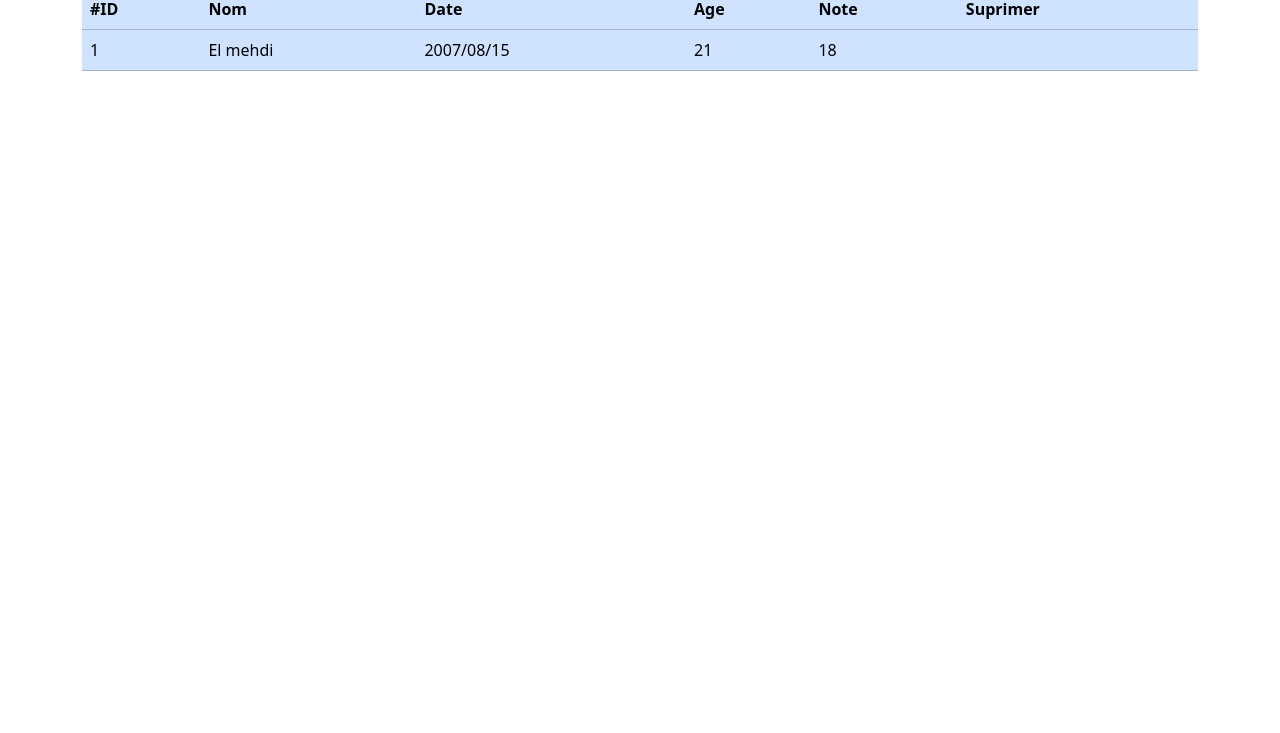
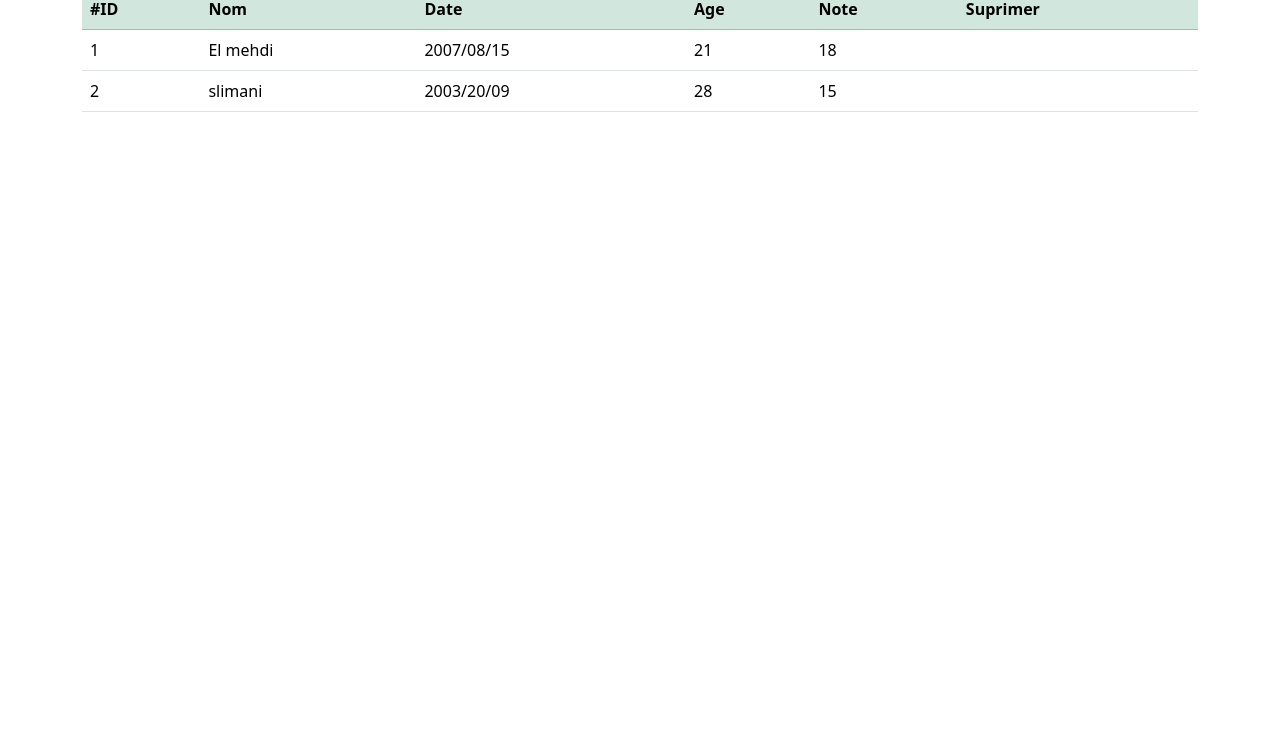
Before and after one commit to elmehdibk/Gestion_des_etudiants, a website with bundled scripts: page index.html in a window 1280 px wide. Shown: the part 67-800 px from the top of the page. Built offline with nearby package versions, Linux system fonts and the light colour scheme; data requests are answered from the project's data file.

Commit message:
add another user in databases and display that

```diff
--- a/db.json
+++ b/db.json
@@ -1,5 +1,7 @@
 {
     "edtudiants":[
         {"id":1,"name":"El mehdi","date":"2007/08/15","age":21,"note":18}
+        ,{"id":2,"name":"slimani","date":"2003/20/09","age":28,"note":15}
+
     ]
 }
--- a/index.html
+++ b/index.html
@@ -13,8 +13,8 @@
         <div id="app">
             <h1>Liste des etudiants</h1>
             <div class="table-responsive">
-                <table class="table table-primary">
-                    <thead>
+                <table class="table" >
+                    <thead class="table-success">
                         <tr>
                             <th scope="col">#ID</th>
                             <th scope="col">Nom</th>
--- a/js/script.js
+++ b/js/script.js
@@ -25,6 +25,6 @@ const renderEtidiants =()=>{
 
     const body = document.querySelector('.liste-etudiants')
 
-    displayEtudiants().then(data=> body.innerHTML=data);
+    displayEtudiants().then(data=> body.innerHTML=data.join(' '));
 }
 renderEtidiants()
```
